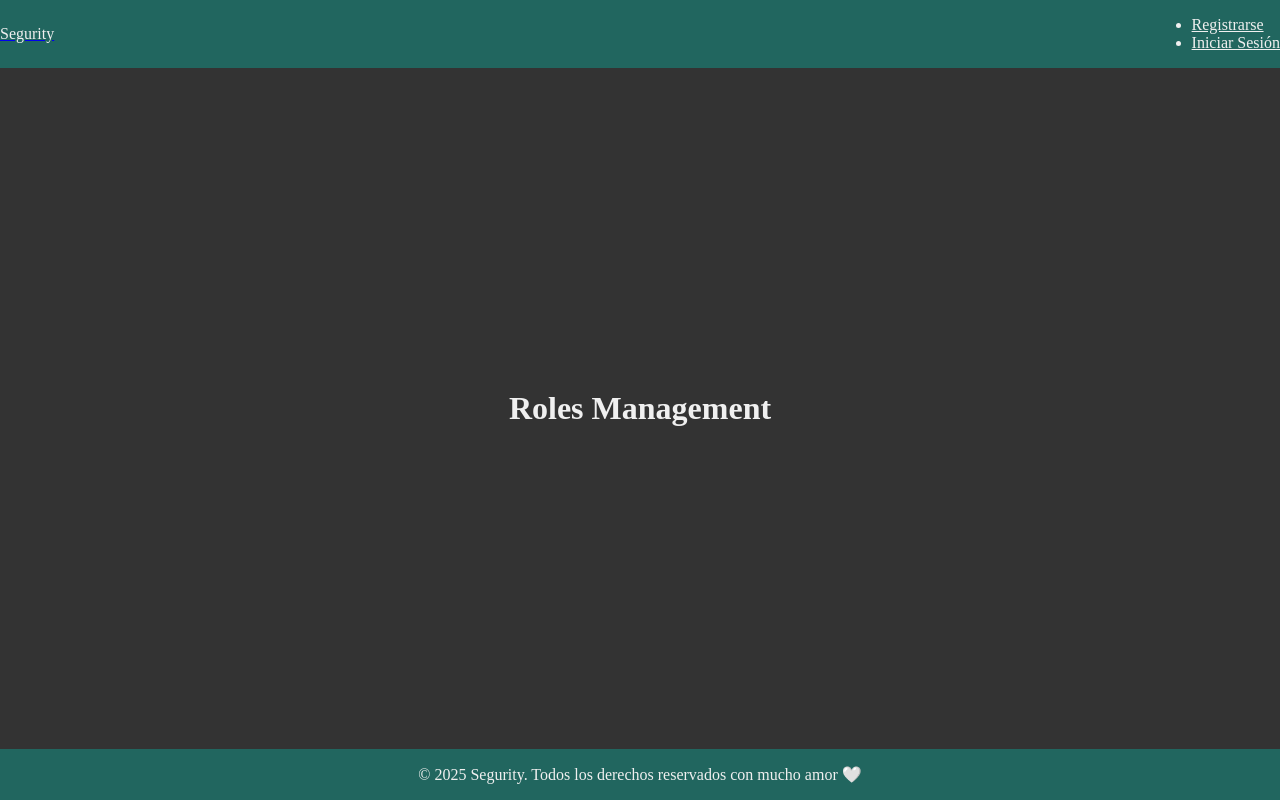
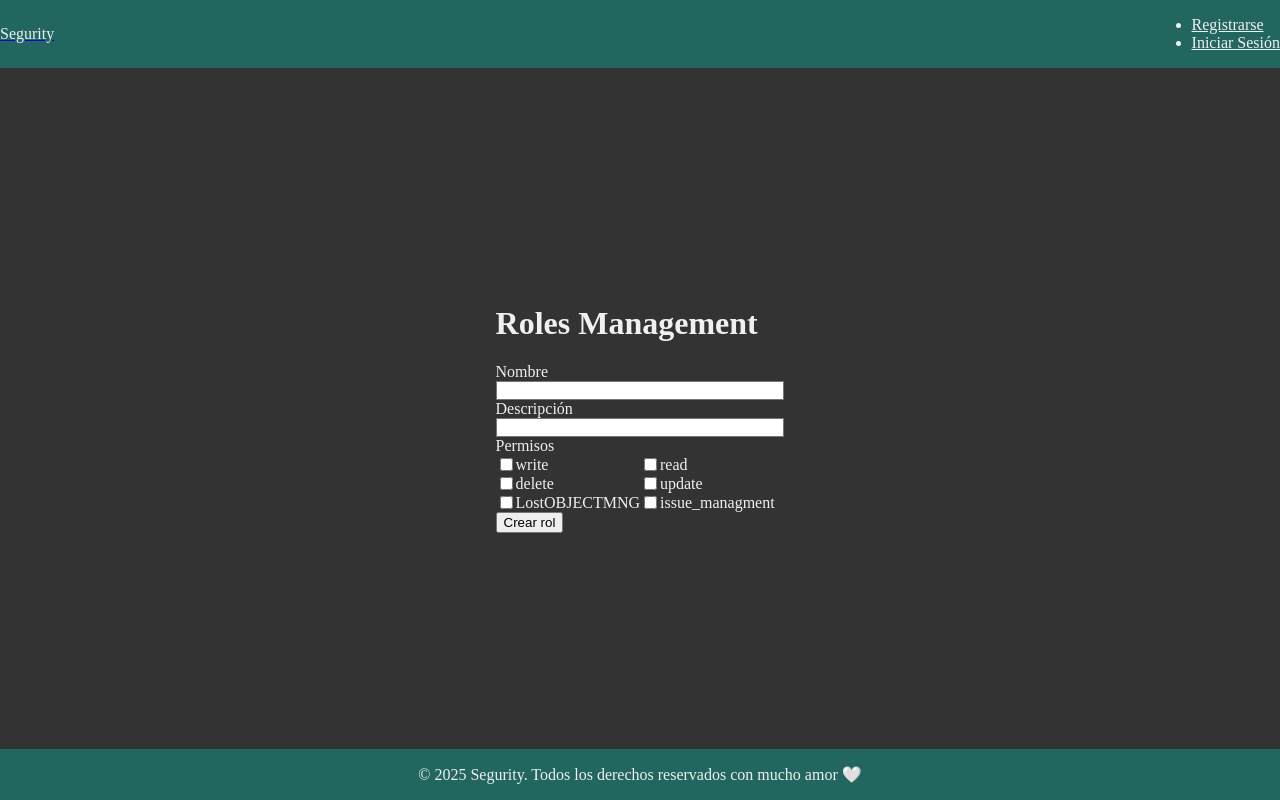
Before and after one commit to utn-integrador-III/security-service-frontend, a React (Vite) app: page /roles in a window 1280 px wide. Built offline with nearby package versions, Linux system fonts and the light colour scheme.

Commit message:
Form, no funcionalaun

```diff
--- a/package.json
+++ b/package.json
@@ -11,7 +11,7 @@
   },
   "dependencies": {
     "@tailwindcss/postcss": "^4.1.11",
-    "axios": "^1.10.0",
+    "axios": "^1.11.0",
     "react": "^19.1.0",
     "react-dom": "^19.1.0",
     "react-router-dom": "^7.6.3"
--- a/src/pages/Roles.tsx
+++ b/src/pages/Roles.tsx
@@ -1,10 +1,123 @@
-import React from 'react';
+import React, { useState } from 'react';
 
 const Roles: React.FC = () => {
+  const [nombre, setNombre] = useState('');
+  const [descripcion, setDescripcion] = useState('');
+  const [permisosSeleccionados, setPermisosSeleccionados] = useState<string[]>([]);
+
+  const permisosDisponibles = [
+    'write',
+    'read',
+    'delete',
+    'update',
+    'LostOBJECTMNG',
+    'issue_managment',
+  ];
+
+  const handleCheckboxChange = (permiso: string) => {
+    setPermisosSeleccionados((prev) =>
+      prev.includes(permiso)
+        ? prev.filter((p) => p !== permiso)
+        : [...prev, permiso]
+    );
+  };
+
+  const handleSubmit = async (e: React.FormEvent) => {
+    e.preventDefault();
+
+    const nuevoRol = {
+      name: nombre,
+      description: descripcion,
+      permissions: permisosSeleccionados,
+    };
+
+    try {
+      const response = await fetch('https://api.ejemplo.com/roles', {
+        method: 'POST',
+        headers: {
+          'Content-Type': 'application/json',
+
+        },
+        body: JSON.stringify(nuevoRol),
+      });
+
+      if (!response.ok) {
+        throw new Error('Error al crear el rol');
+      }
+
+      const data = await response.json();
+      console.log('Rol creado exitosamente:', data);
+      alert('Rol creado exitosamente');
+
+      // limpia
+      setNombre('');
+      setDescripcion('');
+      setPermisosSeleccionados([]);
+
+    } catch (error) {
+      console.error(error);
+      alert('Error al crear el rol');
+    }
+  };
+
   return (
-    <div>
-      <h1 className="text-2xl font-bold">Roles Management</h1>
-      {/* La gestión de roles irá aquí */}
+    <div className="p-4">
+      <h1 className="text-2xl font-bold mb-4">Roles Management</h1>
+
+      <form onSubmit={handleSubmit} className="space-y-4">
+        <div>
+          <label htmlFor="txtnombre" className="block font-semibold mb-1">
+            Nombre
+          </label>
+          <input
+            id="txtnombre"
+            type="text"
+            value={nombre}
+            onChange={(e) => setNombre(e.target.value)}
+            className="border p-2 rounded w-full"
+            required
+          />
+        </div>
+
+        <div>
+          <label htmlFor="txtdescripcion" className="block font-semibold mb-1">
+            Descripción
+          </label>
+          <input
+            id="txtdescripcion"
+            type="text"
+            value={descripcion}
+            onChange={(e) => setDescripcion(e.target.value)}
+            className="border p-2 rounded w-full"
+            required
+          />
+        </div>
+
+        <div>
+          <label className="block font-semibold mb-1">Permisos</label>
+          <div className="grid grid-cols-2 gap-2">
+            {permisosDisponibles.map((permiso) => (
+              <label key={permiso} className="flex items-center">
+                <input
+                  type="checkbox"
+                  value={permiso}
+                  checked={permisosSeleccionados.includes(permiso)}
+                  onChange={() => handleCheckboxChange(permiso)}
+                  className="mr-2"
+                />
+                {permiso}
+              </label>
+            ))}
+          </div>
+        </div>
+
+        <button
+          type="submit"
+          className="bg-blue-600 text-white px-4 py-2 rounded hover:bg-blue-700"
+        >
+          Crear rol
+        </button>
+      </form>
     </div>
   );
 };
```
Also changed, not shown: 1 other file (tests, documents, lock files or other folders).
